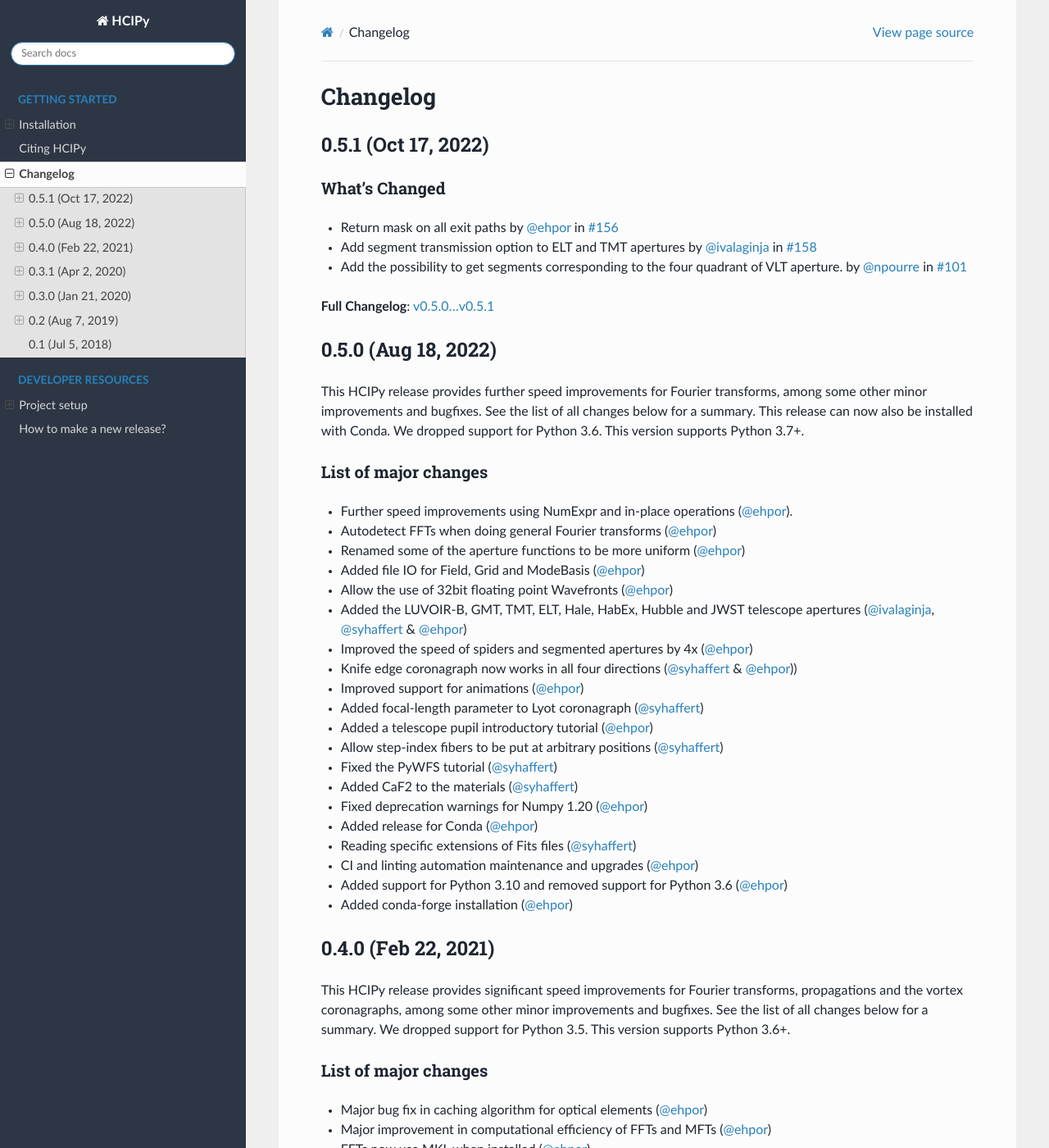
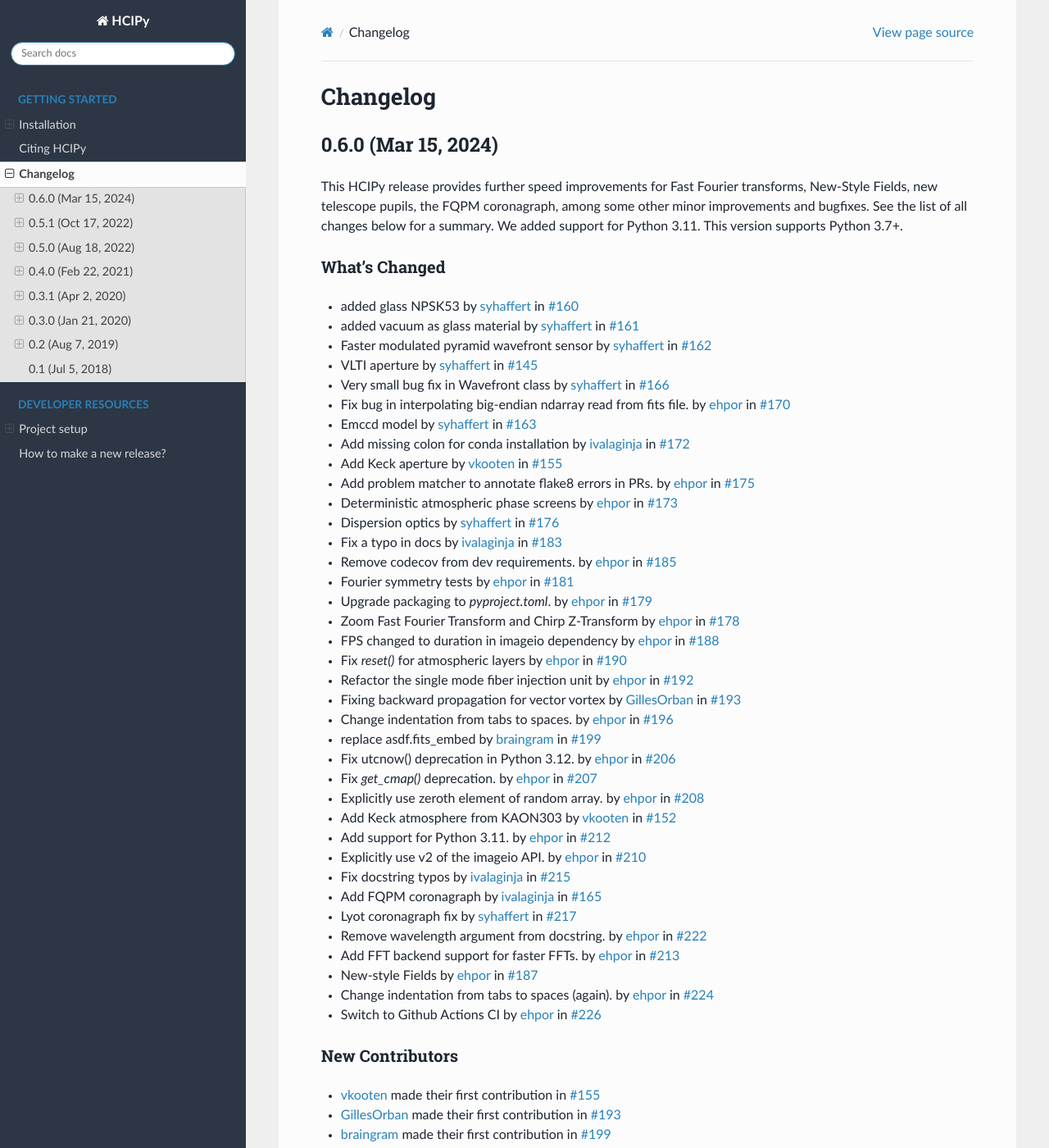
Before and after one commit to ehpor/hcipy, a Sphinx documentation site: the page built from doc/changelog.rst, in a window 1280 px wide and 1400 px high. Shown: the whole window at 82% size. Built offline with Sphinx 7.4.7 and the Read the Docs theme 2.0.0, drawn with Linux system fonts in a browser that asks for light colours; pages that are not in the unit, such as notebooks, are missing from menus; the version number could not be read and is left out; some of the changed text lies outside the part shown.

Commit message:
Update changelog.

```diff
--- a/doc/changelog.rst
+++ b/doc/changelog.rst
@@ -1,5 +1,60 @@
 Changelog
 =========
+
+0.6.0 (Mar 15, 2024)
+--------------------
+
+This HCIPy release provides further speed improvements for Fast Fourier transforms, New-Style Fields, new telescope pupils, the FQPM coronagraph, among some other minor improvements and bugfixes. See the list of all changes below for a summary. We added support for Python 3.11. This version supports Python 3.7+.
+
+What's Changed
+~~~~~~~~~~~~~~
+
+* added glass NPSK53 by `syhaffert <https://github.com/syhaffert>`__ in `#160 <https://github.com/ehpor/hcipy/pull/160>`__
+* added vacuum as glass material by `syhaffert <https://github.com/syhaffert>`__ in `#161 <https://github.com/ehpor/hcipy/pull/161>`__
+* Faster modulated pyramid wavefront sensor by `syhaffert <https://github.com/syhaffert>`__ in `#162 <https://github.com/ehpor/hcipy/pull/162>`__
+* VLTI aperture by `syhaffert <https://github.com/syhaffert>`__ in `#145 <https://github.com/ehpor/hcipy/pull/145>`__
+* Very small bug fix in Wavefront class by `syhaffert <https://github.com/syhaffert>`__ in `#166 <https://github.com/ehpor/hcipy/pull/166>`__
+* Fix bug in interpolating big-endian ndarray read from fits file. by `ehpor <https://github.com/ehpor>`__ in `#170 <https://github.com/ehpor/hcipy/pull/170>`__
+* Emccd model by `syhaffert <https://github.com/syhaffert>`__ in `#163 <https://github.com/ehpor/hcipy/pull/163>`__
+* Add missing colon for conda installation by `ivalaginja <https://github.com/ivalaginja>`__ in `#172 <https://github.com/ehpor/hcipy/pull/172>`__
+* Add Keck aperture by `vkooten <https://github.com/vkooten>`__ in `#155 <https://github.com/ehpor/hcipy/pull/155>`__
+* Add problem matcher to annotate flake8 errors in PRs. by `ehpor <https://github.com/ehpor>`__ in `#175 <https://github.com/ehpor/hcipy/pull/175>`__
+* Deterministic atmospheric phase screens by `ehpor <https://github.com/ehpor>`__ in `#173 <https://github.com/ehpor/hcipy/pull/173>`__
+* Dispersion optics by `syhaffert <https://github.com/syhaffert>`__ in `#176 <https://github.com/ehpor/hcipy/pull/176>`__
+* Fix a typo in docs by `ivalaginja <https://github.com/ivalaginja>`__ in `#183 <https://github.com/ehpor/hcipy/pull/183>`__
+* Remove codecov from dev requirements. by `ehpor <https://github.com/ehpor>`__ in `#185 <https://github.com/ehpor/hcipy/pull/185>`__
+* Fourier symmetry tests by `ehpor <https://github.com/ehpor>`__ in `#181 <https://github.com/ehpor/hcipy/pull/181>`__
+* Upgrade packaging to `pyproject.toml`. by `ehpor <https://github.com/ehpor>`__ in `#179 <https://github.com/ehpor/hcipy/pull/179>`__
+* Zoom Fast Fourier Transform and Chirp Z-Transform by `ehpor <https://github.com/ehpor>`__ in `#178 <https://github.com/ehpor/hcipy/pull/178>`__
+* FPS changed to duration in imageio dependency by `ehpor <https://github.com/ehpor>`__ in `#188 <https://github.com/ehpor/hcipy/pull/188>`__
+* Fix `reset()` for atmospheric layers by `ehpor <https://github.com/ehpor>`__ in `#190 <https://github.com/ehpor/hcipy/pull/190>`__
+* Refactor the single mode fiber injection unit by `ehpor <https://github.com/ehpor>`__ in `#192 <https://github.com/ehpor/hcipy/pull/192>`__
+* Fixing backward propagation for vector vortex by `GillesOrban <https://github.com/GillesOrban>`__ in `#193 <https://github.com/ehpor/hcipy/pull/193>`__
+* Change indentation from tabs to spaces. by `ehpor <https://github.com/ehpor>`__ in `#196 <https://github.com/ehpor/hcipy/pull/196>`__
+* replace asdf.fits_embed by `braingram <https://github.com/braingram>`__ in `#199 <https://github.com/ehpor/hcipy/pull/199>`__
+* Fix utcnow() deprecation in Python 3.12. by `ehpor <https://github.com/ehpor>`__ in `#206 <https://github.com/ehpor/hcipy/pull/206>`__
+* Fix `get_cmap()` deprecation. by `ehpor <https://github.com/ehpor>`__ in `#207 <https://github.com/ehpor/hcipy/pull/207>`__
+* Explicitly use zeroth element of random array. by `ehpor <https://github.com/ehpor>`__ in `#208 <https://github.com/ehpor/hcipy/pull/208>`__
+* Add Keck atmosphere from KAON303 by `vkooten <https://github.com/vkooten>`__ in `#152 <https://github.com/ehpor/hcipy/pull/152>`__
+* Add support for Python 3.11. by `ehpor <https://github.com/ehpor>`__ in `#212 <https://github.com/ehpor/hcipy/pull/212>`__
+* Explicitly use v2 of the imageio API. by `ehpor <https://github.com/ehpor>`__ in `#210 <https://github.com/ehpor/hcipy/pull/210>`__
+* Fix docstring typos by `ivalaginja <https://github.com/ivalaginja>`__ in `#215 <https://github.com/ehpor/hcipy/pull/215>`__
+* Add FQPM coronagraph by `ivalaginja <https://github.com/ivalaginja>`__ in `#165 <https://github.com/ehpor/hcipy/pull/165>`__
+* Lyot coronagraph fix by `syhaffert <https://github.com/syhaffert>`__ in `#217 <https://github.com/ehpor/hcipy/pull/217>`__
+* Remove wavelength argument from docstring. by `ehpor <https://github.com/ehpor>`__ in `#222 <https://github.com/ehpor/hcipy/pull/222>`__
+* Add FFT backend support for faster FFTs. by `ehpor <https://github.com/ehpor>`__ in `#213 <https://github.com/ehpor/hcipy/pull/213>`__
+* New-style Fields by `ehpor <https://github.com/ehpor>`__ in `#187 <https://github.com/ehpor/hcipy/pull/187>`__
+* Change indentation from tabs to spaces (again). by `ehpor <https://github.com/ehpor>`__ in `#224 <https://github.com/ehpor/hcipy/pull/224>`__
+* Switch to Github Actions CI by `ehpor <https://github.com/ehpor>`__ in `#226 <https://github.com/ehpor/hcipy/pull/226>`__
+
+New Contributors
+~~~~~~~~~~~~~~~~
+
+* `vkooten <https://github.com/vkooten>`__ made their first contribution in `#155 <https://github.com/ehpor/hcipy/pull/155>`__
+* `GillesOrban <https://github.com/GillesOrban>`__ made their first contribution in `#193 <https://github.com/ehpor/hcipy/pull/193>`__
+* `braingram <https://github.com/braingram>`__ made their first contribution in `#199 <https://github.com/ehpor/hcipy/pull/199>`__
+
+**Full Changelog**: `v0.5.1...v0.6.0 <https://github.com/ehpor/hcipy/compare/v0.5.1...v0.6.0>`__
 
 0.5.1 (Oct 17, 2022)
 --------------------
```
